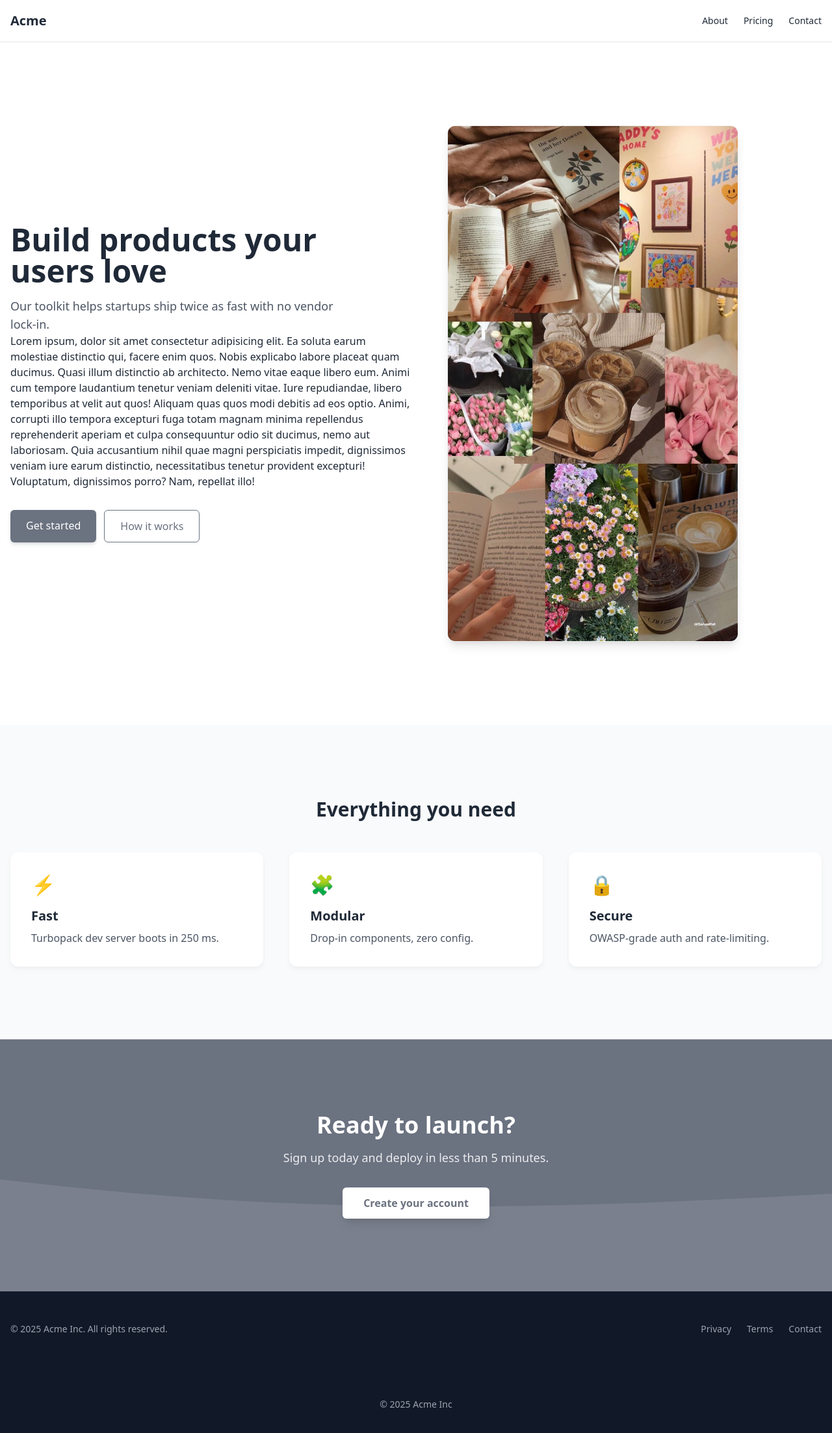
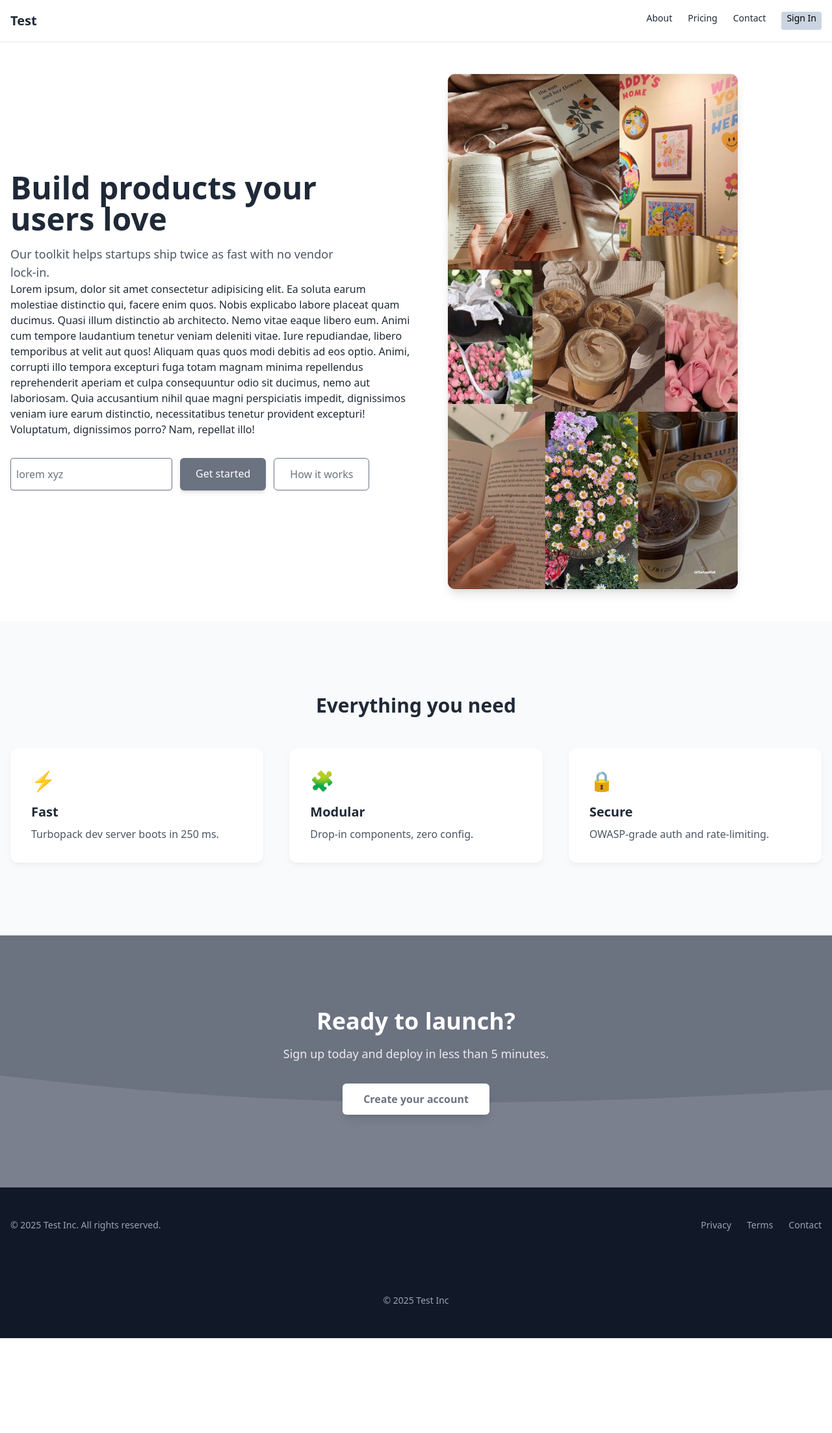
Before and after one commit to nahidkhan9144/Nextjs_assignment-, a Next.js app: page / in a window 1280 px wide. Shown: the top 2206 px of the page at 65% size. After the commit the page ends 2060 px from the top, so only its background shows below. Built offline with nearby package versions, Linux system fonts and the light colour scheme.

Commit message:
change color and add input

```diff
--- a/src/app/about/page.tsx
+++ b/src/app/about/page.tsx
@@ -1,11 +1,11 @@
-export const metadata = { title: 'About — Acme Inc' };
+export const metadata = { title: 'About — Test Inc' };
 
 export default function About() {
   return (
     <section className="container py-20 space-y-8">
       <h1 className="font-display text-4xl font-bold">About us</h1>
       <p>
-        Acme started in 2022 with one mission: help makers ship great products
+        Test started in 2022 with one mission: help makers ship great products
         without vendor lock-in. Today we serve 3 000+ teams in 52 countries.
       </p>
       <p>
--- a/src/app/contact/page.tsx
+++ b/src/app/contact/page.tsx
@@ -1,4 +1,4 @@
-export const metadata = { title: 'Contact — Acme Inc' };
+export const metadata = { title: 'Contact — Test Inc' };
 
 export default function Contact() {
   return (
--- a/src/app/layout.tsx
+++ b/src/app/layout.tsx
@@ -1,7 +1,7 @@
 import '@/app/globals.css';
 import Link from 'next/link';
 
-export const metadata = { title: 'Acme Inc', description: 'Build fast!' };
+export const metadata = { title: 'Test Inc', description: 'Build fast!' };
 
 export default function RootLayout({ children }: { children: React.ReactNode }) {
   return (
@@ -10,7 +10,7 @@ export default function RootLayout({ children }: { children: React.ReactNode })
         <header className="border-b">
           <nav className="container flex h-16 items-center justify-between">
             <Link href="/" className="font-display text-xl font-bold">
-              Acme
+              Test
             </Link>
             <ul className="flex gap-6 text-sm font-medium">
               {[
@@ -25,6 +25,7 @@ export default function RootLayout({ children }: { children: React.ReactNode })
                   </Link>
                 </li>
               ))}
+              <button className='pb-2 pr-2 pl-2 rounded bg-slate-300 text-black'>Sign In </button>
             </ul>
           </nav>
         </header>
@@ -32,7 +33,7 @@ export default function RootLayout({ children }: { children: React.ReactNode })
         <main className="min-h-[calc(100vh-4rem)]">{children}</main>
 
         <footer className="bg-gray-900 py-12 text-center text-sm text-gray-400">
-          © {new Date().getFullYear()} Acme Inc
+          © {new Date().getFullYear()} Test Inc
         </footer>
       </body>
     </html>
--- a/src/app/pricing/page.tsx
+++ b/src/app/pricing/page.tsx
@@ -1,4 +1,4 @@
-export const metadata = { title: 'Pricing — Acme Inc' };
+export const metadata = { title: 'Pricing — Test Inc' };
 
 const tiers = [
   { name: 'Starter', price: '$0', perks: ['1 project', 'Community support'] },
--- a/src/components/Footer.tsx
+++ b/src/components/Footer.tsx
@@ -2,7 +2,7 @@ export default function Footer() {
     return (
       <footer className="bg-gray-900 py-12 text-sm text-gray-400">
         <div className="container flex flex-col items-center gap-6 sm:flex-row sm:justify-between">
-          <p>© {new Date().getFullYear()} Acme Inc. All rights reserved.</p>
+          <p>© {new Date().getFullYear()} Test Inc. All rights reserved.</p>
           <nav className="flex gap-6">
             <a href="/privacy"  className="hover:text-white">Privacy</a>
             <a href="/terms"    className="hover:text-white">Terms</a>
--- a/src/components/Hero.tsx
+++ b/src/components/Hero.tsx
@@ -8,7 +8,7 @@ export default function Hero() {
         <div className="absolute -top-32 left-1/2 h-96 w-96 -translate-x-1/2 rounded-full bg-gray-50 blur-3xl" />
       </div>
 
-      <div className="container flex flex-col items-center gap-6 py-24 md:py-32 lg:flex-row lg:gap-12">
+      <div className="container flex flex-col items-center gap-6 py-24 md:py-12 lg:flex-row lg:gap-12">
         <div className="text-center lg:w-1/2 lg:text-left">
           <h1 className="font-display text-4xl font-bold leading-tight md:text-5xl">
             Build products your users&nbsp;love
@@ -19,6 +19,7 @@ export default function Hero() {
           <p>Lorem ipsum, dolor sit amet consectetur adipisicing elit. Ea soluta earum molestiae distinctio qui, facere enim quos. Nobis explicabo labore placeat quam ducimus. Quasi illum distinctio ab architecto. Nemo vitae eaque libero eum. Animi cum tempore laudantium tenetur veniam deleniti vitae. Iure repudiandae, libero temporibus at velit aut quos! Aliquam quas quos modi debitis ad eos optio. Animi, corrupti illo tempora excepturi fuga totam magnam minima repellendus reprehenderit aperiam et culpa consequuntur odio sit ducimus, nemo aut laboriosam. Quia accusantium nihil quae magni perspiciatis impedit, dignissimos veniam iure earum distinctio, necessitatibus tenetur provident excepturi! Voluptatum, dignissimos porro? Nam, repellat illo!</p>
 
           <div className="mt-8 flex flex-col gap-3 sm:flex-row sm:justify-center lg:justify-start">
+            <input type='text' className='p-2 rounded ' placeholder='lorem xyz' />
             <a
               href="#get-started"
               className="rounded-md bg-gray-500 px-6 py-3 text-white shadow-md shadow-gray-500/20 transition hover:bg-gray-600 focus:outline-none focus:ring-4 focus:ring-gray-500/30"
@@ -39,8 +40,8 @@ export default function Hero() {
           <Image
             src="/assets/first.jpg"
             alt="App screenshot"
-            width={800}
-            height={600}
+            width={200}
+            height={200}
             priority
             className="w-full rounded-xl border border-gray-100 shadow-lg"
           />
```
